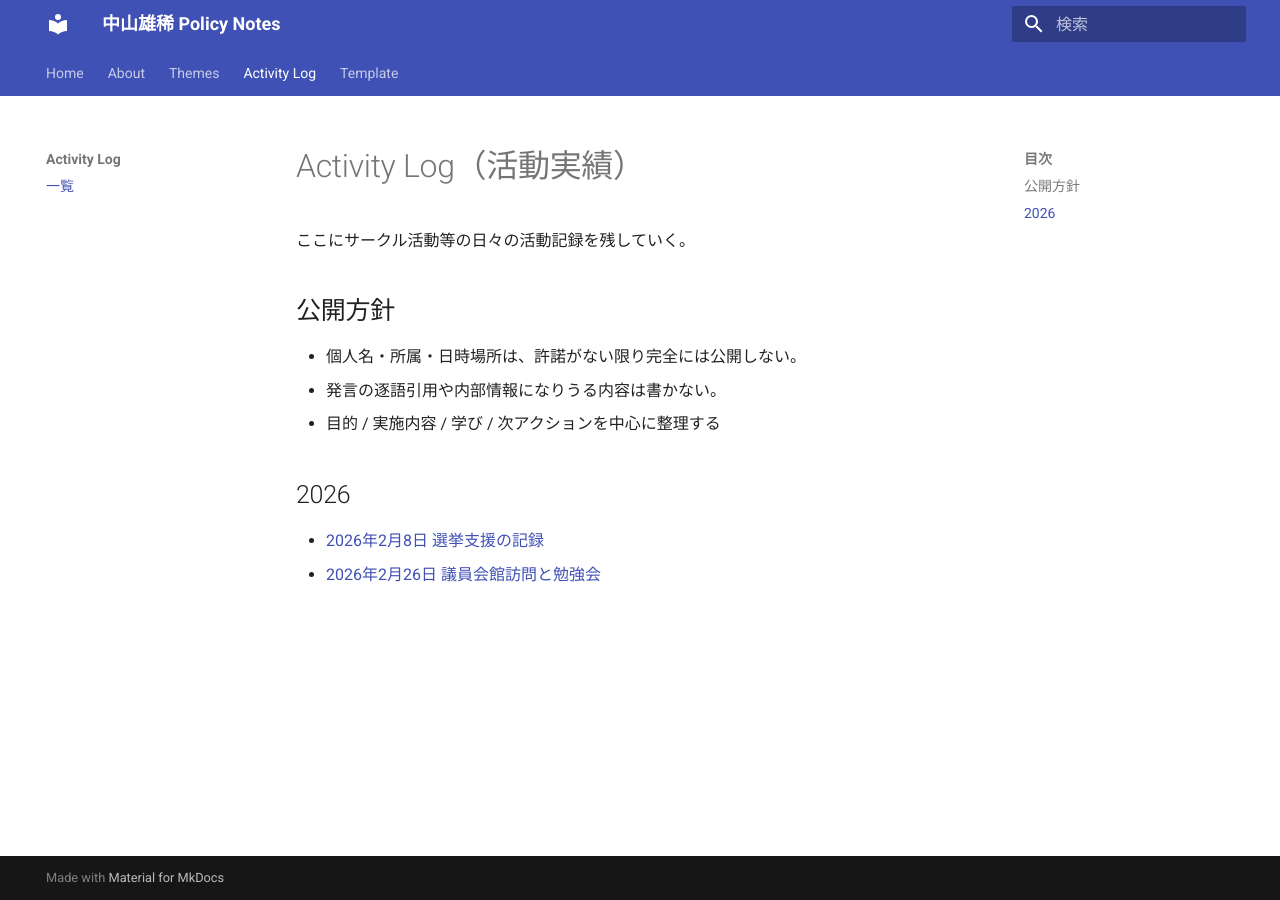
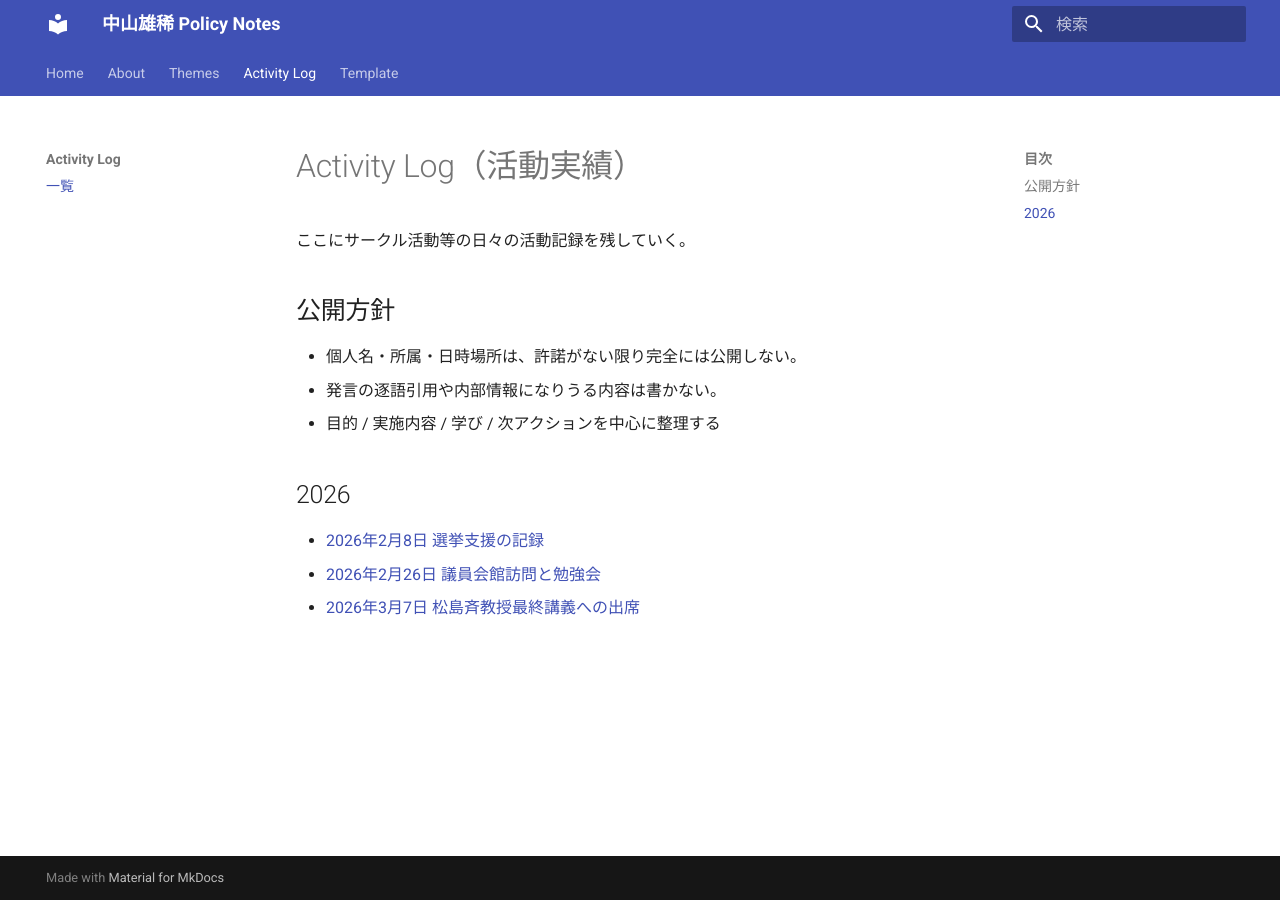
Before and after one commit to yu-ki-nakayama/policy-notes, an MkDocs documentation site: the page built from docs/activity/index.md, in a window 1280 px wide. Built offline with MkDocs 1.6.1 and Material for MkDocs 9.7.7, drawn with Linux system fonts in a browser that asks for light colours.

Commit message:
Update index.md

```diff
--- a/docs/activity/index.md
+++ b/docs/activity/index.md
@@ -10,3 +10,4 @@
 ## 2026
 - [2026年2月8日 選挙支援の記録](activity_20260208.md)
 - [2026年2月26日 議員会館訪問と勉強会](activity_20260226.md)
+- [2026年3月7日 松島斉教授最終講義への出席](activity_20260307.md)
```
